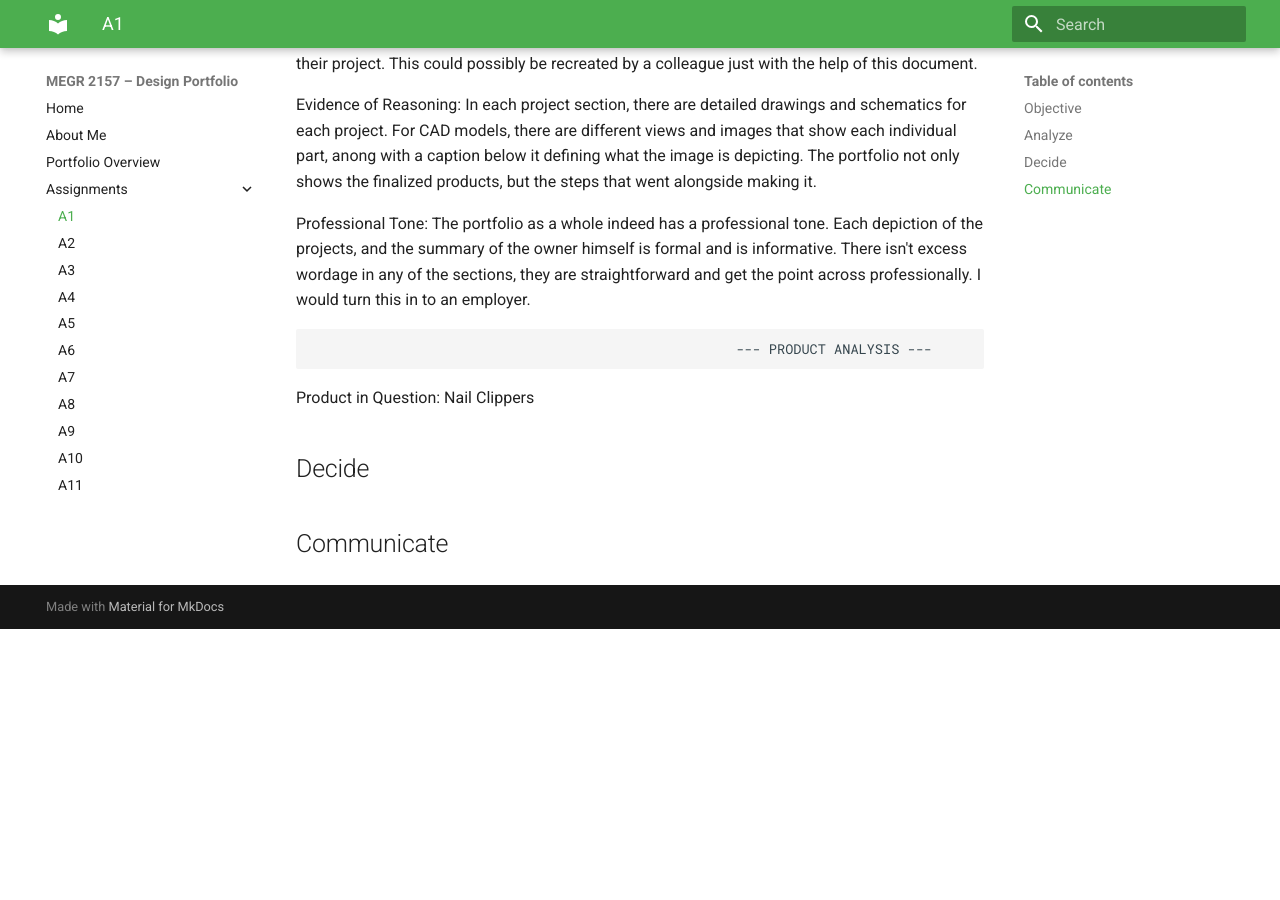
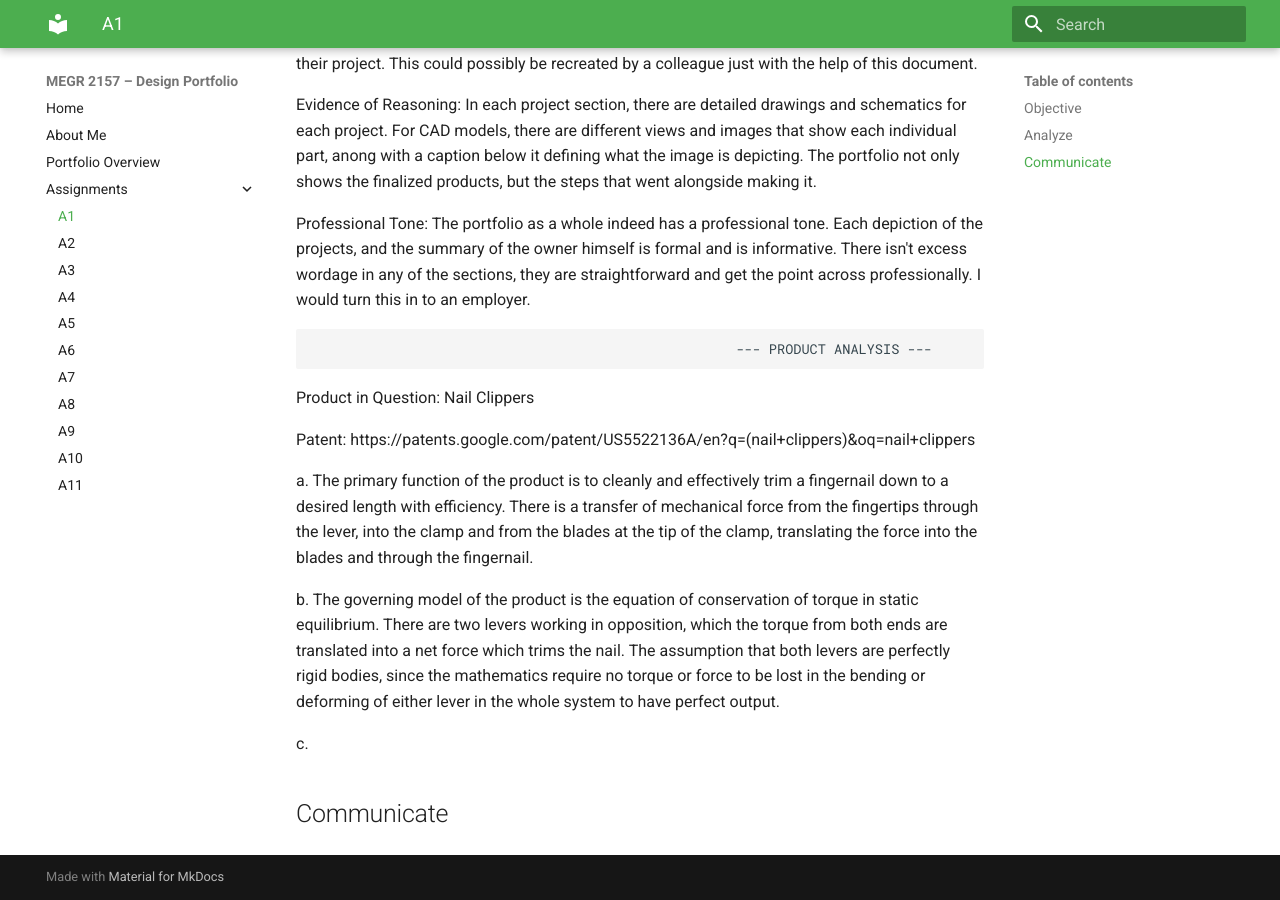
Before and after one commit to N03L1T0/megr2157-noel-portfolio, an MkDocs documentation site: the page built from docs/assignments/A01/index.md, in a window 1280 px wide and 900 px high, scrolled down 1130 px. Built offline with MkDocs 1.6.1 and Material for MkDocs 9.7.7, drawn with Linux system fonts in a browser that asks for light colours; before the commit the page ends 1759 px from its top, so only the background shows below that.

Commit message:
product analysis part a and b
Added patent link and detailed product analysis for nail clippers.

```diff
--- a/docs/assignments/A01/index.md
+++ b/docs/assignments/A01/index.md
@@ -34,7 +34,12 @@ Professional Tone: The portfolio as a whole indeed has a professional tone. Each
 
 Product in Question: Nail Clippers
 
-## Decide
+Patent: https://patents.google.com/patent/US5522136A/en?q=(nail+clippers)&oq=nail+clippers
 
+a. The primary function of the product is to cleanly and effectively trim a fingernail down to a desired length with efficiency. There is a transfer of mechanical force from the fingertips through the lever, into the clamp and from the blades at the tip of the clamp, translating the force into the blades and through the fingernail.
+
+b. The governing model of the product is the equation of conservation of torque in static equilibrium. There are two levers working in opposition, which the torque from both ends are translated into a net force which trims the nail. The assumption that both levers are perfectly rigid bodies, since the mathematics require no torque or force to be lost in the bending or deforming of either lever in the whole system to have perfect output.
+
+c.
 
 ## Communicate
```
